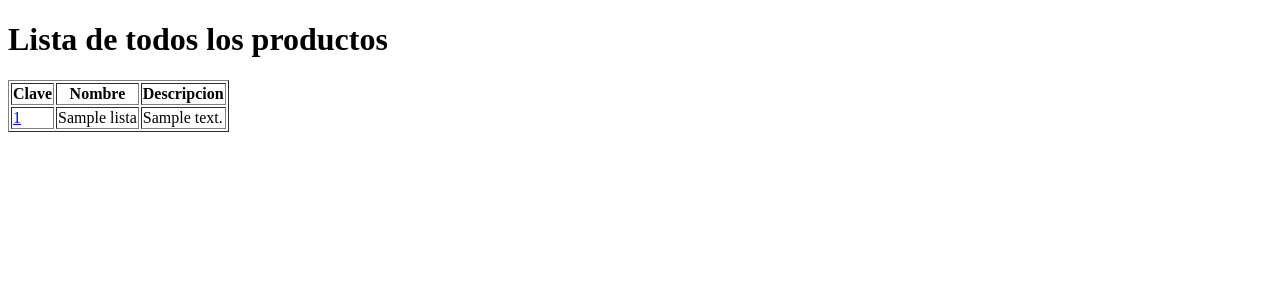
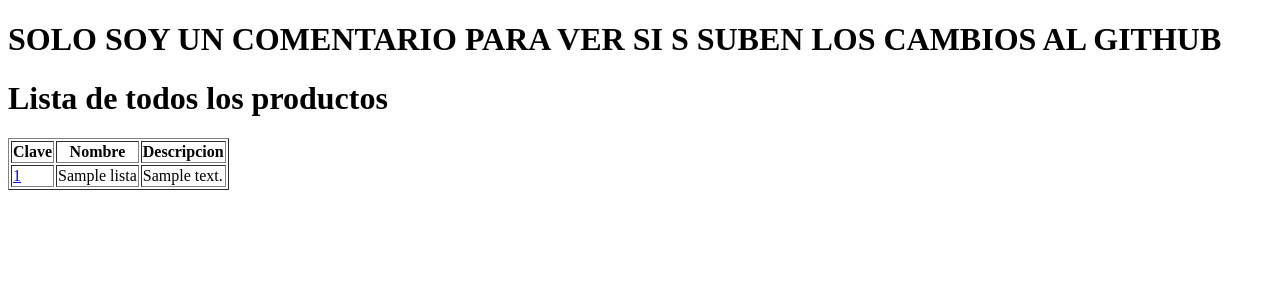
Before and after one commit to teku18/prueba_edgar, a Django app: template apps/productos/templates/lista_productos.html in a window 1280 px wide. Shown: the top 300 px of the page. Run offline with Django 3.2, Linux system fonts and the light colour scheme; the template is opened without the code that fills it: most values are stand-ins (such as "Sample title", 1, 10 or a date in 2020).

Commit message:
se agrego un segundo titulo en el index

```diff
--- a/apps/productos/templates/lista_productos.html
+++ b/apps/productos/templates/lista_productos.html
@@ -5,6 +5,7 @@
     <title>Title</title>
 </head>
 <body>
+<h1>SOLO SOY UN COMENTARIO PARA VER SI S SUBEN LOS CAMBIOS AL GITHUB</h1>
 <h1>Lista de todos los productos</h1>
 <table border="1px;">
     <tr>
```
